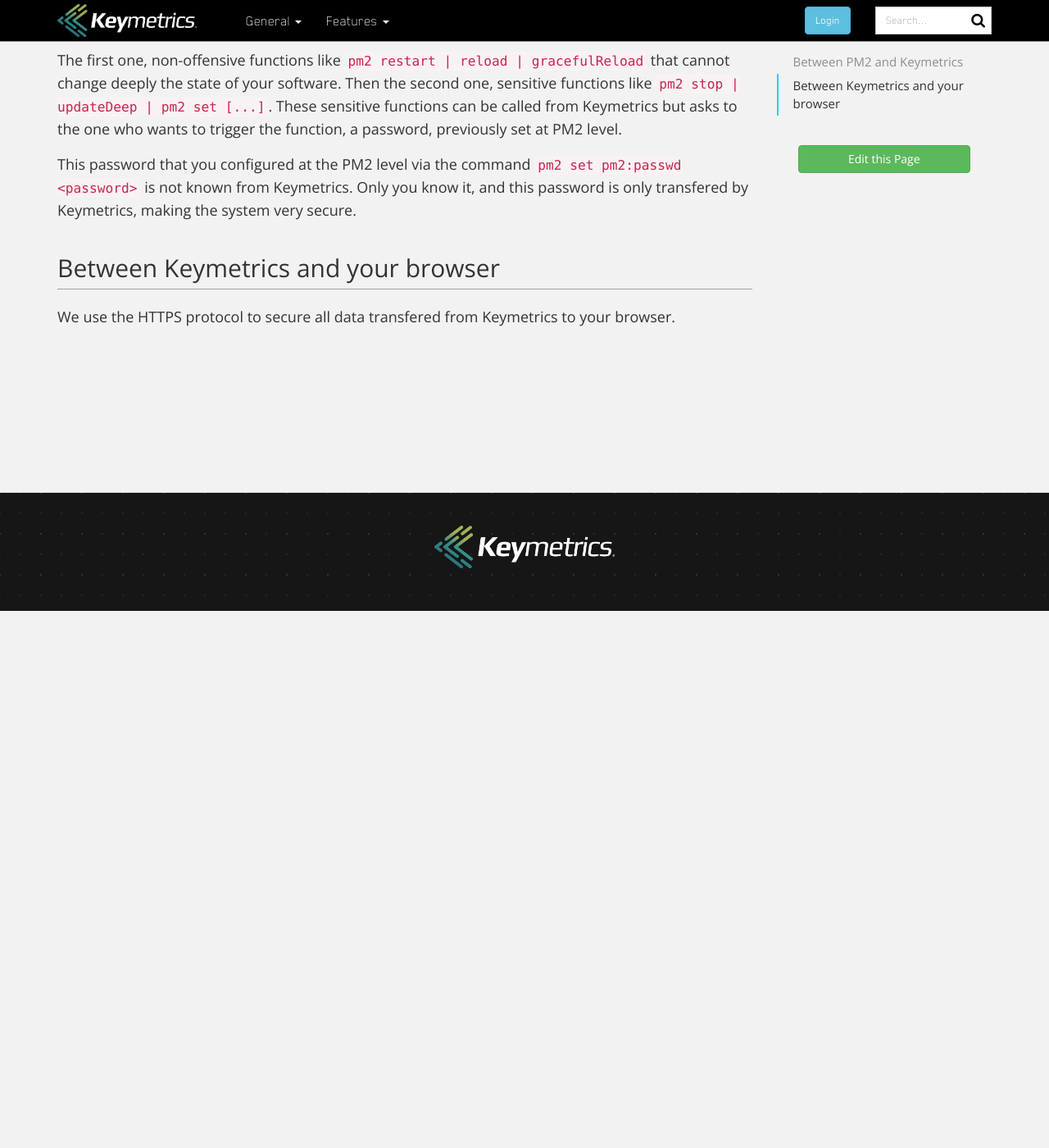
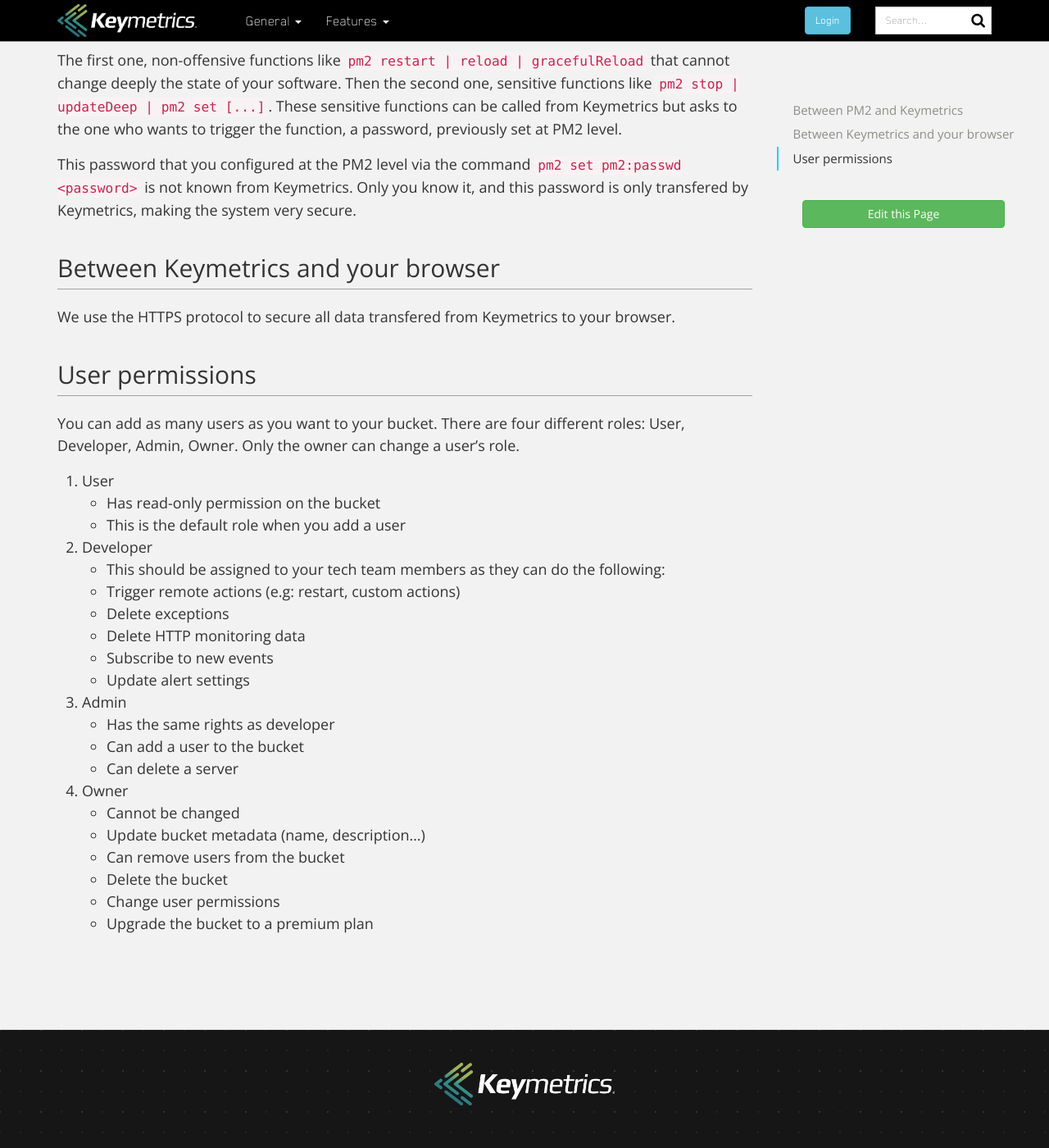
Before and after one commit to keymetrics/keymetrics.github.io, a Jekyll site: the page built from docs/keymetrics/security.md, in a window 1280 px wide and 1400 px high, scrolled down 655 px. Shown: the whole window at 82% size. Built offline with Jekyll 4.4.1, drawn with Linux system fonts in a browser that asks for light colours; nearby versions of some CDN libraries; Markdown is read by kramdown in place of the engine named in the settings.

Commit message:
Update security.md

```diff
--- a/docs/keymetrics/security.md
+++ b/docs/keymetrics/security.md
@@ -26,3 +26,33 @@ This password that you configured at the PM2 level via the command `pm2 set pm2:
 ## Between Keymetrics and your browser
 
 We use the HTTPS protocol to secure all data transfered from Keymetrics to your browser.
+
+## User permissions
+
+You can add as many users as you want to your bucket. There are four different roles: User, Developer, Admin, Owner.
+Only the owner can change a user's role.
+
+1. User
+  * Has read-only permission on the bucket
+  * This is the default role when you add a user
+
+2. Developer
+  * This should be assigned to your tech team members as they can do the following:
+  * Trigger remote actions (e.g: restart, custom actions)
+  * Delete exceptions
+  * Delete HTTP monitoring data
+  * Subscribe to new events
+  * Update alert settings
+
+3. Admin
+  * Has the same rights as developer
+  * Can add a user to the bucket
+  * Can delete a server
+
+4. Owner
+  * Cannot be changed
+  * Update bucket metadata (name, description...)
+  * Can remove users from the bucket
+  * Delete the bucket
+  * Change user permissions
+  * Upgrade the bucket to a premium plan
```
